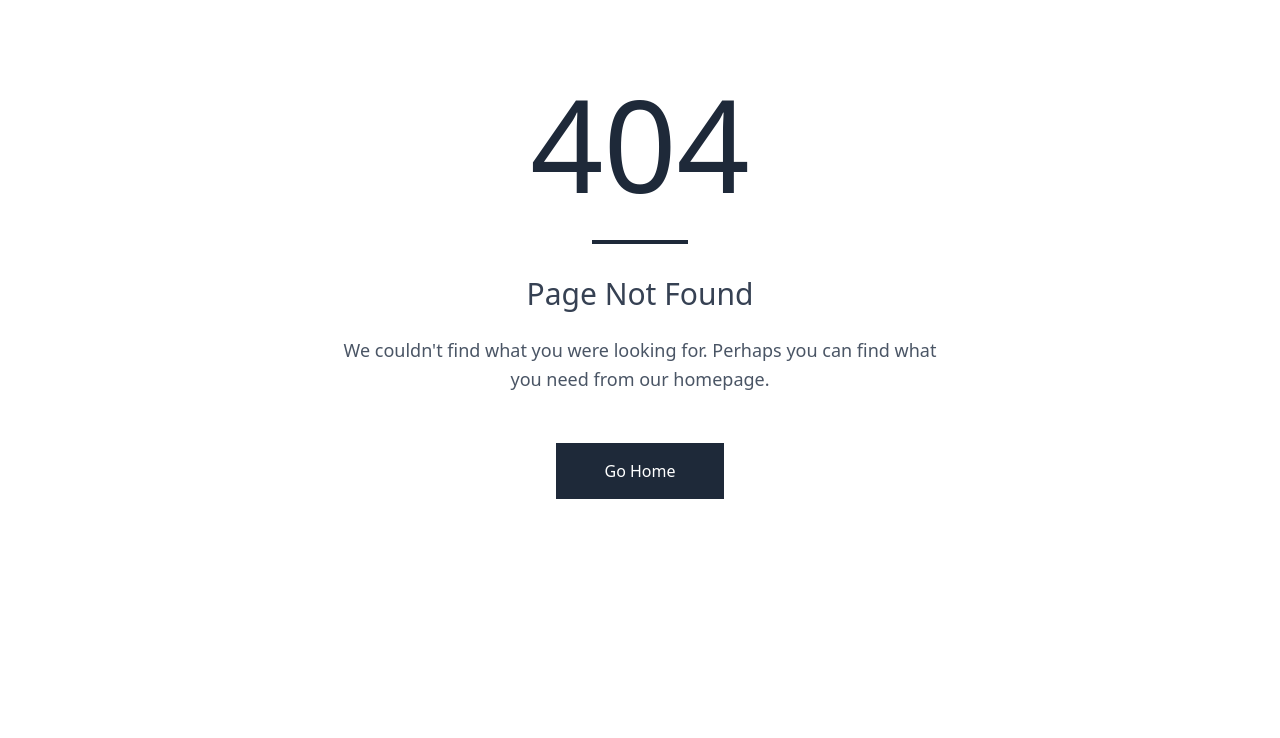
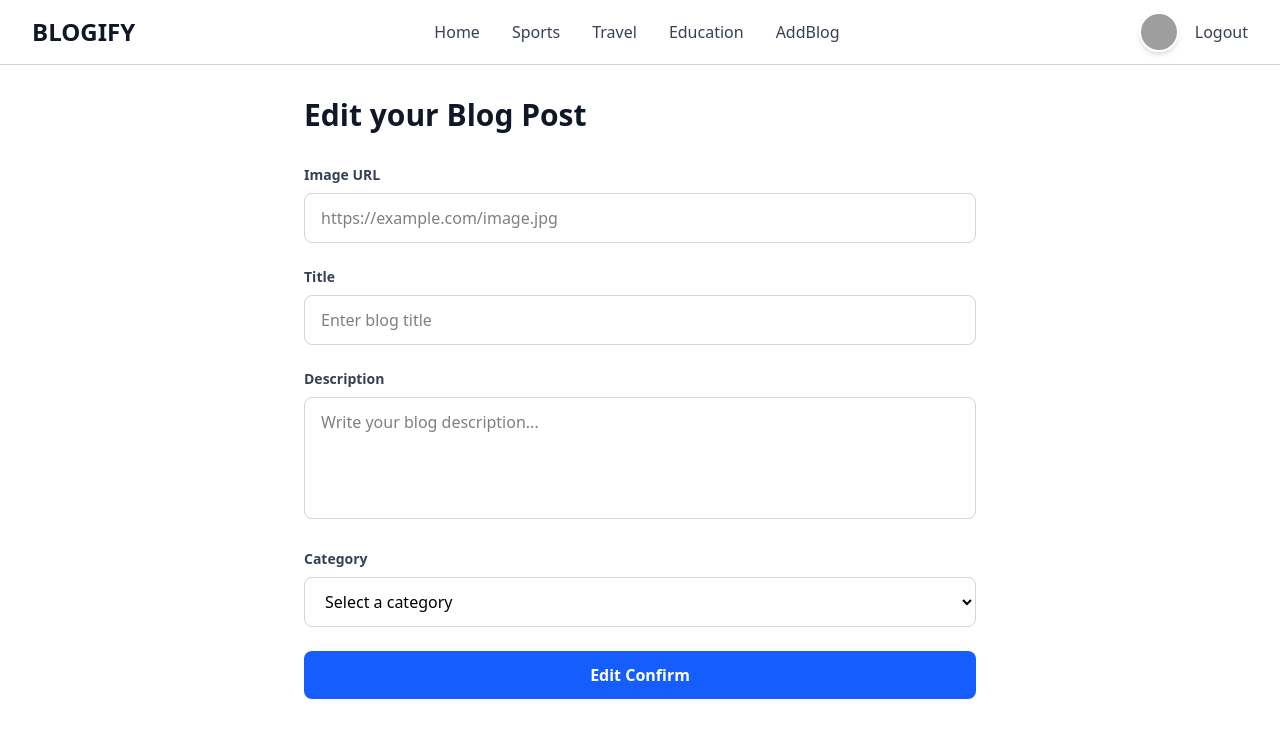
Before and after one commit to md-usman-ahmad/Blog_ReactJs, a React app in the folder Frontend/: page /UserProfile/EditBlog/1 in a window 1280 px wide. Before the commit this address had no page. Shown: the top 738 px of the page. Built offline with nearby package versions, Linux system fonts and the light colour scheme; no server answers; sample sign-in values are in the browser's storage; grey boxes are pictures that could not be loaded.

Commit message:
add  editing and viewing functionality of the blog, replace UPZeroBlogs with UPMyBlogs component

```diff
--- a/Frontend/src/components/AddBlog.jsx
+++ b/Frontend/src/components/AddBlog.jsx
@@ -140,9 +140,9 @@ export function AddBlog() {
                 >
                   {" "}
                   <option value="">Select a category</option>{" "}
-                  <option value="Technology">Sports</option>{" "}
+                  <option value="Sports">Sports</option>{" "}
                   <option value="Travel">Travel</option>{" "}
-                  <option value="Lifestyle">Education</option>{" "}
+                  <option value="Education">Education</option>{" "}
                 </select>
               </div>
               <button
--- a/Frontend/src/components/App.jsx
+++ b/Frontend/src/components/App.jsx
@@ -7,9 +7,10 @@ import { SignupPage } from "./SignupPage.jsx";
 import { LoginPage } from "./LoginPage.jsx";
 import { UserProfile } from "./UserProfile.jsx";
 import { UPFavourites } from "./UPFavourites.jsx";
-import { UPZeroBlogs } from "./UPZeroBlogs.jsx";
+import { UPMyBlogs } from "./UPMyBlogs.jsx";
 import { AddBlog } from "./AddBlog.jsx";
 import { Toaster } from 'react-hot-toast';
+import { UPEditBlog } from "./UPEditBlog.jsx";
 
 const routes = createBrowserRouter([
     {
@@ -43,7 +44,11 @@ const routes = createBrowserRouter([
     },
     {
         path : "/UserProfile/MyBlogs",
-        Component : UPZeroBlogs
+        Component : UPMyBlogs
+    },
+    {
+        path : "/UserProfile/EditBlog/:blogId",
+        Component : UPEditBlog
     }
 ])
 
--- /dev/null
+++ b/Frontend/src/components/UPEditBlog.jsx
@@ -0,0 +1,203 @@
+import { useNavigate, useParams } from "react-router";
+import { MainLayout } from "./mainLayout.jsx"
+import { useEffect, useRef, useState } from "react";
+import axios from "axios";
+import toast from "react-hot-toast";
+
+
+export function UPEditBlog(){
+
+  const navigate = useNavigate();
+  const {blogId} = useParams();
+  const [SingleBlog , setSingleBlog] = useState();
+  const [category, setCategory] = useState("");
+    const imgurlRef = useRef();
+    const titleRef = useRef();
+    const descriptionRef = useRef();
+
+
+  const token = localStorage.getItem("token");
+  console.log("EditBlog token = ", token);
+  console.log("Edit blogId = ",blogId);
+  console.log("singleBlog = ",SingleBlog);
+  console.log("category = ",category);
+
+
+
+  useEffect(() => {
+    if (!token) {
+      alert("Log in to EditBlog of your Choice!!!!");
+      navigate("/");
+    } else {
+        axios({
+            method : "GET",
+            url : "http://localhost:4500/blog/singleBlog",
+            params : {
+                blogId
+            },
+            headers : {
+                Authorization : token
+            }
+        })
+        .then((response)=>{
+            console.log("singleBlog from backend = ",response.data[0]);
+            setSingleBlog(response.data[0]);
+            setCategory(response.data[0].category);
+        })
+    }
+  }, []);
+
+  const editBlog = ()=>{
+    axios({
+        method : "PATCH",
+        url : "http://localhost:4500/blog",
+        data : {
+            blogId,
+            imgurl : imgurlRef.current.value,
+            title : titleRef.current.value,
+            description : descriptionRef.current.value,
+            category
+        },
+        headers : {
+            Authorization : token
+        }
+    })
+    .then((response)=>{
+        console.log(response.data);
+        toast(response.data);
+        navigate("/UserProfile/MyBlogs");
+    })
+    .catch((error)=>{
+        console.log(error);
+    })
+  }
+
+
+
+
+
+    return (
+        <>
+                 <MainLayout>
+                   <section
+                     id="form1"
+                     className="min-h-full flex items-center justify-center bg-white p-8"
+                   >
+                     <div className="max-w-2xl w-full">
+                       <div className="mb-8">
+                         <h2 className="text-3xl font-bold text-gray-900 mb-2">
+                            Edit your Blog Post
+                         </h2>
+                       </div>
+                       <div  className="space-y-6">
+                         <div>
+                           <label
+                             htmlFor="classic-imgsrc"
+                             className="block text-sm font-semibold text-gray-700 mb-2"
+                           >
+                             Image URL
+                           </label>{" "}
+                           <input
+                             type="url"
+                             id="classic-imgsrc"
+                             name="imgsrc"
+                             required
+                             className="w-full px-4 py-3 border border-gray-300 rounded-lg focus:ring-2 focus:ring-blue-500 focus:border-transparent transition-all"
+                             placeholder="https://example.com/image.jpg"
+                             defaultValue={SingleBlog?.imgurl}
+                             ref={imgurlRef}
+                           />
+                         </div>
+                         <div>
+                           <label
+                             htmlFor="classic-title"
+                             className="block text-sm font-semibold text-gray-700 mb-2"
+                           >
+                             Title
+                           </label>{" "}
+                           <input
+                             type="text"
+                             id="classic-title"
+                             name="title"
+                             required
+                             maxLength="50"
+                             className="w-full px-4 py-3 border border-gray-300 rounded-lg focus:ring-2 focus:ring-blue-500 focus:border-transparent transition-all"
+                             placeholder="Enter blog title"
+                             defaultValue={SingleBlog?.title}
+                             ref={titleRef}
+                           />
+                         </div>
+                         <div>
+                           <label
+                             htmlFor="classic-description"
+                             className="block text-sm font-semibold text-gray-700 mb-2"
+                           >
+                             Description
+                           </label>{" "}
+                           <textarea
+                             id="classic-description"
+                             name="description"
+                             required
+                             maxLength="500"
+                             rows="4"
+                             className="w-full px-4 py-3 border border-gray-300 rounded-lg focus:ring-2 focus:ring-blue-500 focus:border-transparent transition-all resize-none"
+                             placeholder="Write your blog description..."
+                             defaultValue={SingleBlog?.description}
+                             ref={descriptionRef}
+                           ></textarea>
+                         </div>
+                         <div>
+                           <label
+                             htmlFor="classic-category"
+                             className="block text-sm font-semibold text-gray-700 mb-2"
+                           >
+                             Category
+                           </label>{" "}
+                           <select
+                             id="classic-category"
+                             name="category"
+                             required
+                             className="w-full px-4 py-3 border border-gray-300 rounded-lg focus:ring-2 focus:ring-blue-500 focus:border-transparent transition-all"
+                             value={category}
+                             onChange={(e) => setCategory(e.target.value)}
+                           >
+                             {" "}
+                             <option value="">Select a category</option>{" "}
+                             <option value="Sports">Sports</option>{" "}
+                             <option value="Travel">Travel</option>{" "}
+                             <option value="Education">Education</option>{" "}
+                           </select>
+                         </div>
+                         <button
+                           onClick={()=>{
+                               editBlog()
+                           }}
+                           type="submit"
+                           className="w-full px-6 py-3 bg-blue-600 text-white font-semibold rounded-lg hover:bg-blue-700 focus:outline-none focus:ring-2 focus:ring-offset-2 focus:ring-blue-600 transition-colors"
+                         >
+                           {" "}
+                           Edit Confirm{" "}
+                         </button>
+                       </div>
+                       <div
+                         id="classic-success"
+                         className="hidden mt-6 p-4 bg-green-50 border border-green-200 rounded-lg"
+                       >
+                         <p className="text-green-800 font-medium">
+                           Blog post created successfully!
+                         </p>
+                       </div>
+                       <div
+                         id="classic-error"
+                         className="hidden mt-6 p-4 bg-red-50 border border-red-200 rounded-lg"
+                       >
+                         <p className="text-red-800 font-medium">
+                           Error creating blog post. Please try again.
+                         </p>
+                       </div>
+                     </div>
+                   </section>
+                 </MainLayout>
+        </>
+    )
+}
--- a/Frontend/src/components/UPZeroBlogs.jsx
+++ b/Frontend/src/components/UPMyBlogs.jsx
@@ -8,7 +8,7 @@ import { BlogCard } from "./blogCard.jsx";
 import toast from 'react-hot-toast';
 
 
-export function UPZeroBlogs() {
+export function UPMyBlogs() {
 
     const [myBlogs , setMyBlogs] = useState([]);
 
@@ -96,7 +96,7 @@ export function UPZeroBlogs() {
           </section>}
 
           {myBlogs.map( (item)=>{
-            return <BlogCard {...item} deleteBlog={handleDeleteBlog}></BlogCard>
+            return <BlogCard key={item.blogId} {...item} deleteBlog={handleDeleteBlog}></BlogCard>
           })}
 
         </UserProfileLayout>
--- a/Frontend/src/components/blogCard.jsx
+++ b/Frontend/src/components/blogCard.jsx
@@ -1,3 +1,4 @@
+import { Link } from "react-router"
 
 export function BlogCard({blogId , imgurl , category , title, createdAt , deleteBlog}){
     return (
@@ -32,13 +33,15 @@ export function BlogCard({blogId , imgurl , category , title, createdAt , delete
         {/* Date */}
         <p className="text-sm text-muted-foreground mb-3">{createdAt}</p>
 
-        <div class="flex gap-3">
-            <button class="px-4 py-2 text-black border  rounded-lg hover:bg-blue-700 hover:text-white transition-colors">
+        <div className="flex gap-3">
+          <Link to={`/UserProfile/EditBlog/${blogId}`}>
+            <button className="px-4 py-2 text-black border  rounded-lg hover:bg-blue-700 hover:text-white transition-colors">
                 Edit
             </button>
+          </Link>
             <button
             onClick={()=>{deleteBlog(blogId)}}
-            class="px-4 py-2 text-black border rounded-lg hover:bg-red-700 hover:text-white transition-colors">
+            className="px-4 py-2 text-black border rounded-lg hover:bg-red-700 hover:text-white transition-colors">
                 Delete
             </button>
         </div>
```
Also changed, not shown: 1 other file (tests, documents, lock files or other folders).
